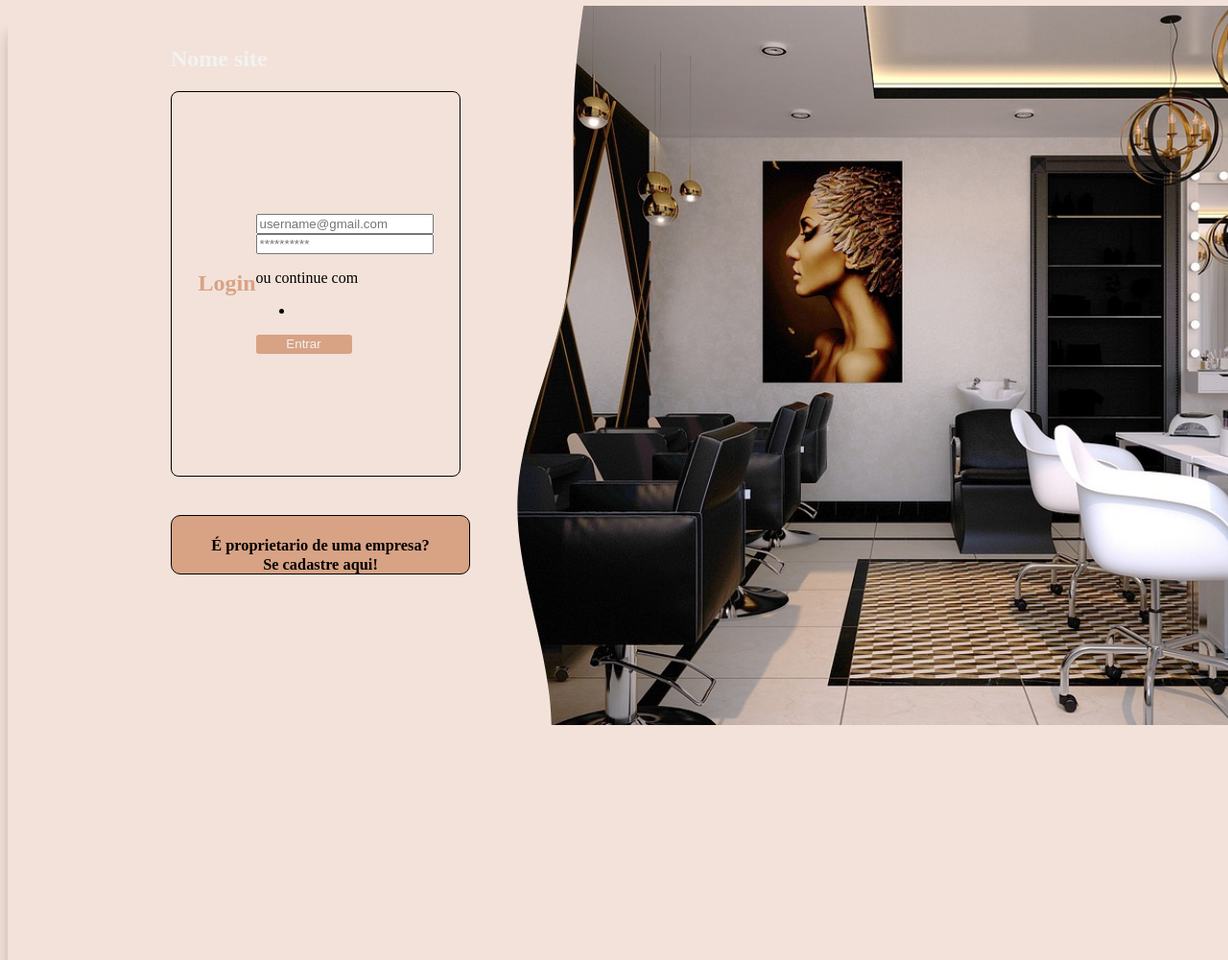
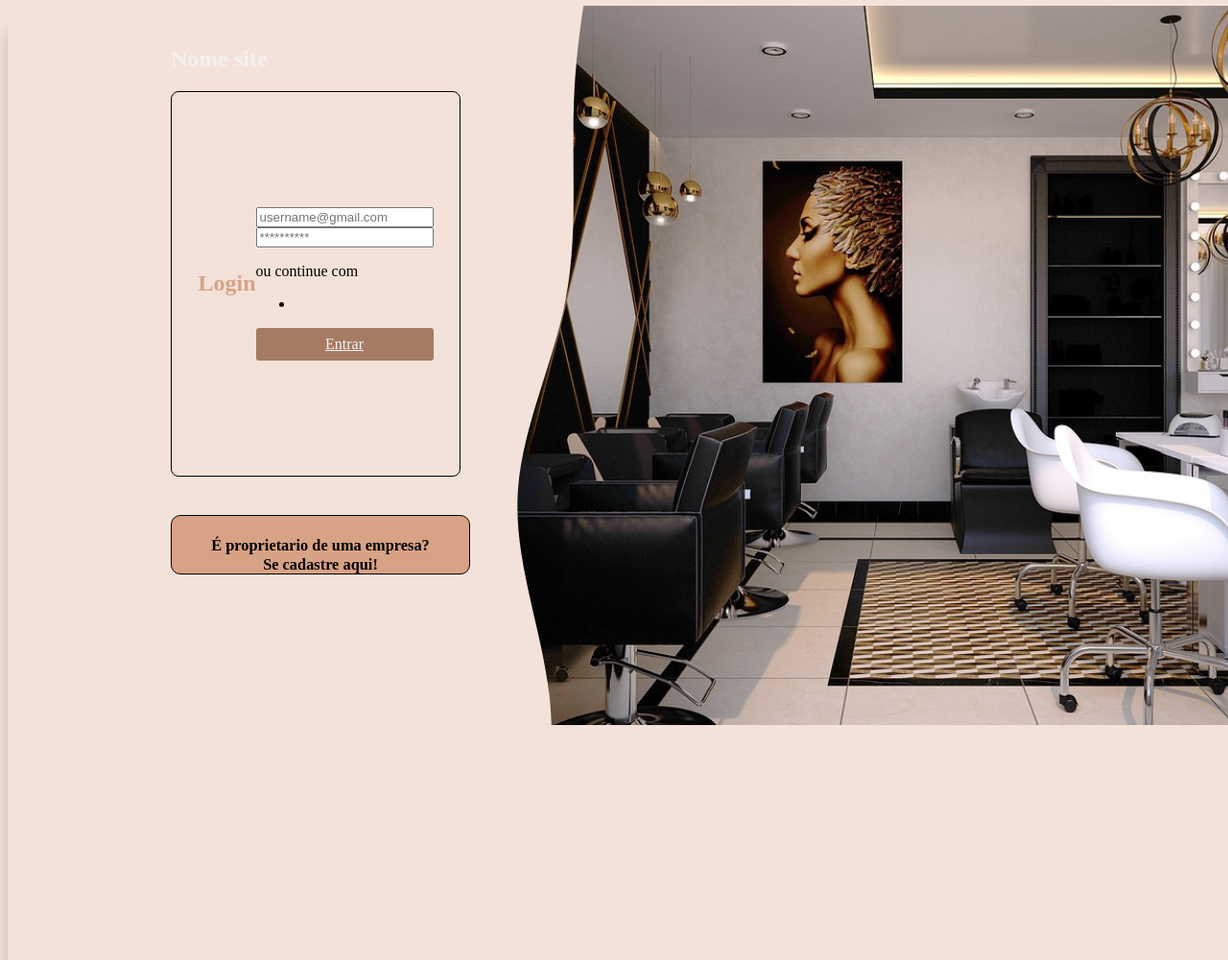
Before and after one commit to SraBanach/Plataforma-de-agendamento, a PHP site: page /telaLogin.html in a window 1280 px wide; the page is wider, and only the part inside the window is pictured. Shown: the top 1001 px of that part at 96% size. Run offline with PHP 8.4, Linux system fonts and the light colour scheme.

Commit message:
refatoraçao

```diff
--- a/assets/css/telaDescricao.css
+++ b/assets/css/telaDescricao.css
@@ -1,4 +1,4 @@
-
+@import url("https://cdn.jsdelivr.net/npm/bootstrap-icons@1.11.3/font/bootstrap-icons.min.css");
 
 
 body {
--- a/assets/css/telaLogin.css
+++ b/assets/css/telaLogin.css
@@ -1,3 +1,5 @@
+@import url("https://cdn.jsdelivr.net/npm/bootstrap-icons@1.11.3/font/bootstrap-icons.min.css");
+
 body{
     background-color: #F3E2D9;
 }
@@ -21,13 +23,24 @@ h2{
 
 }
 
+a{
+        display: flex;
+        justify-content: center;
+        align-items: center;
+
+}
+
 .botaoLogin{
-    background-color: #d8a285;
+    background-color: #a77b63;
     border-radius: 3px;
     color:#f2f2f2;
     border: 1px;
-    width: 100px;
-    height: 20px;
+    /* width: 120px;
+    height: 20px; */
+    padding: 8px;
+        /* bottom mexe para cima / left para a direita  / rigth para esquerda / top para baixo */
+    /* display: inline-block;     */
+    /* margin-top: 100px; */
 }
 
 .login-conteiner{
@@ -35,6 +48,7 @@ h2{
     width: 300px;
     border: 1px solid black;
     border-radius: 8px;
+    /* display: flex; */
 
 }
 
--- a/assets/css/telaServico.css
+++ b/assets/css/telaServico.css
@@ -1,3 +1,5 @@
+@import url("https://cdn.jsdelivr.net/npm/bootstrap-icons@1.11.3/font/bootstrap-icons.min.css");
+
 /* figcaption.card-imagem{
     background-color: rgb(0, 0, 0);
     border-radius: 8px;
--- a/includes/header.php
+++ b/includes/header.php
@@ -21,7 +21,7 @@
                 <li> <i class="bi bi-search"></i></li>
             </ul>
             <ul class="login">
-                <li><a href="#">Login</a></li>
+                <li><a href="./telaLogin.html">Login</a></li>
             </ul>
         </nav>
     </header>
--- a/telaLogin.html
+++ b/telaLogin.html
@@ -22,7 +22,9 @@
                     <ul class="social">
                         <li><a href="#" alt="icon"></a></li>
                     </ul>
-                    <button class="botaoLogin" type="submit">Entrar</button>
+                    <a href="./telaServico.php" class="botaoLogin"> Entrar
+                        <!-- <button class="botaoLogin">Entrar</button> -->
+                    </a>
                 </form>
             </div>
             <section class="cadastro">
--- a/telaUsuario.html
+++ b/telaUsuario.html
@@ -38,6 +38,7 @@
             <div class="menu-usuario">
                 <button class="botaoHistorico" type="text">Historico</button>
                 <button class="botaoFavoritos" type="text">Favoritos</button>
+                <button class="botaoAgendamentos" type="text">Agendamentos</button>
             </div>
         </div>
     </body>
```
Also changed, not shown: assets/css/style.css (+9 -3 lines), assets/css/telaUsuario.css (+11 -7 lines).
